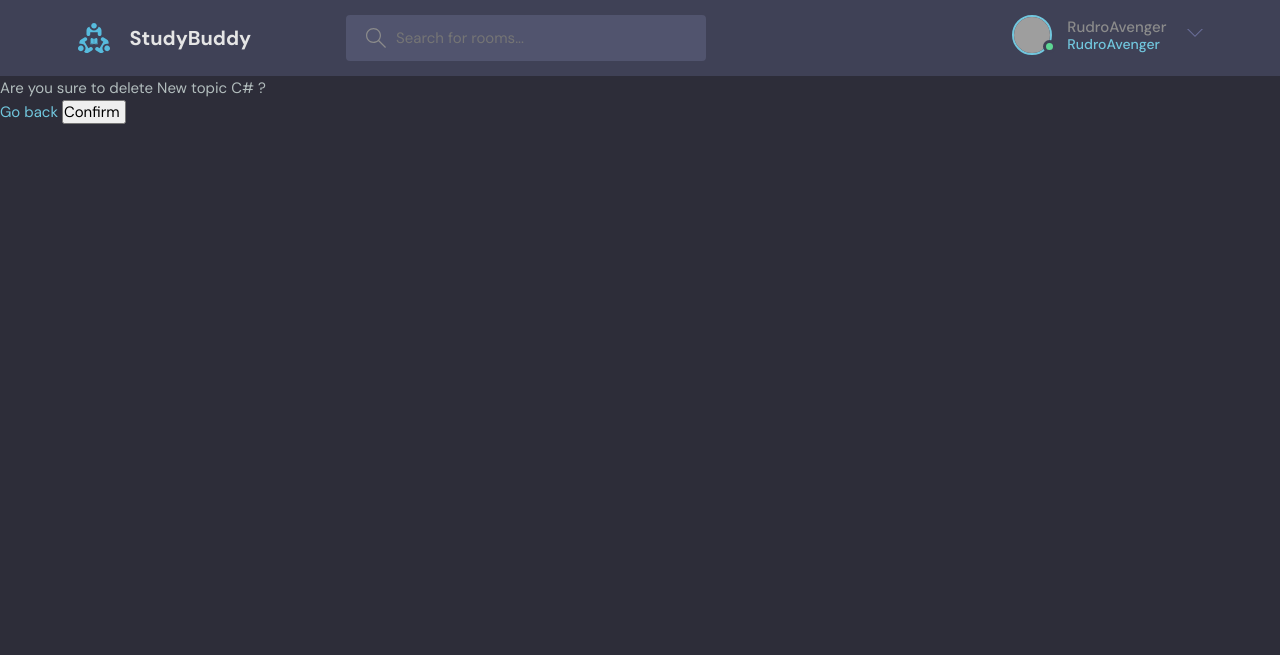
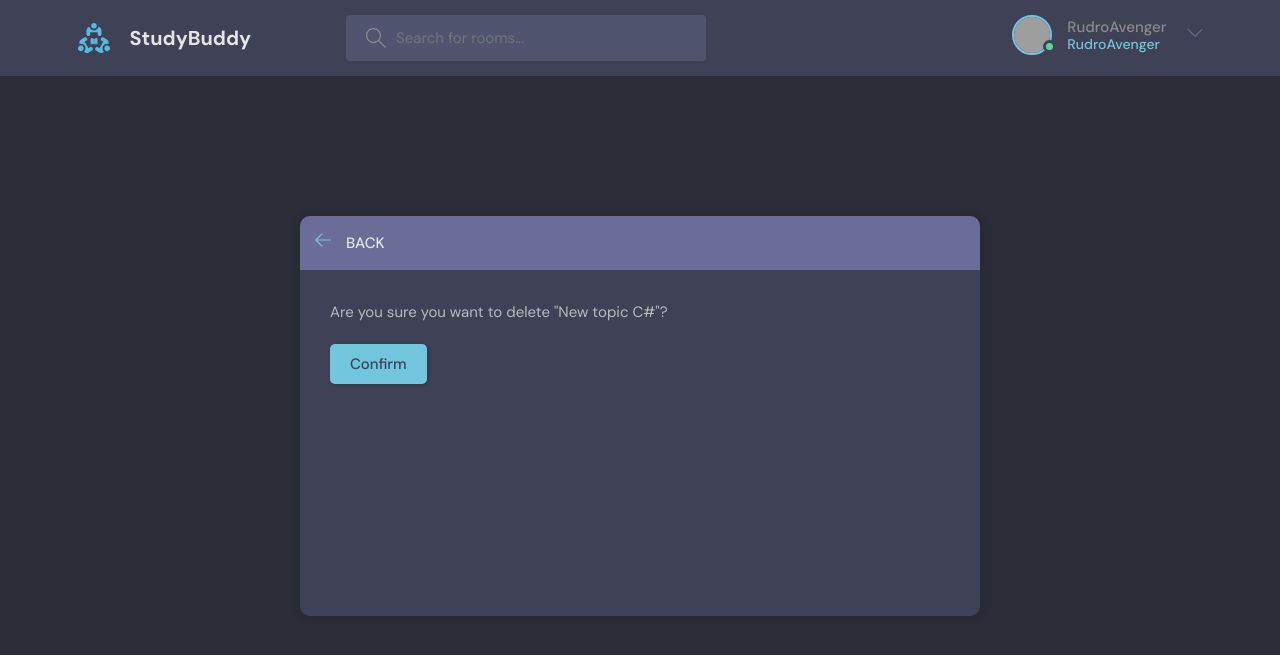
Before and after one commit to SynysterRudro/Django-StudyBud, a Django app: page /delete-room/11 in a window 1280 px wide. Shown: the top 655 px of the page. Run offline with Django 5.2, Linux system fonts and the light colour scheme; a user stored in the database is signed in; data comes from the database, SQL or seed files in the repository; both versions use the stored data as it was after the commit; grey boxes are pictures that could not be loaded.

Commit message:
delete page updated

```diff
--- a/base/templates/base/delete.html
+++ b/base/templates/base/delete.html
@@ -1,11 +1,41 @@
-{%extends 'main.html'%} {%block content%}
+{% extends "main.html" %} {% block content %}
 
-<form method="POST" action="">
-  {%csrf_token%}
-  <p>Are you sure to delete {{obj}} ?</p>
-  <a href="{{ request.META.HTTP_REFERER }}">Go back</a>
+<main class="delete-item layout">
+  <div class="container">
+    <div class="layout__box">
+      <div class="layout__boxHeader">
+        <div class="layout__boxTitle">
+          <a href="{{ request.META.HTTP_REFERER }}">
+            <svg
+              version="1.1"
+              xmlns="http://www.w3.org/2000/svg"
+              width="32"
+              height="32"
+              viewBox="0 0 32 32"
+            >
+              <title>arrow-left</title>
+              <path
+                d="M13.723 2.286l-13.723 13.714 13.719 13.714 1.616-1.611-10.96-10.96h27.625v-2.286h-27.625l10.965-10.965-1.616-1.607z"
+              ></path>
+            </svg>
+          </a>
+          <h3>Back</h3>
+        </div>
+      </div>
+      <div class="layout__body">
+        <form class="form" action="" method="POST">
+          {% csrf_token %}
+          <div class="form__group">
+            <p>Are you sure you want to delete "{{obj}}"?</p>
+          </div>
 
-  <input type="submit" value="Confirm " />
-</form>
-
-{%endblock content%}
+          <div class="for__group">
+            <input class="btn btn--main" type="submit" value="Confirm" />
+          </div>
+        </form>
+      </div>
+    </div>
+  </div>
+</main>
+<script src="script.js"></script>
+{% endblock content %}
```
Also changed, not shown: base/templates/base/delete_old.html (added, +11 -0 lines), db.sqlite3, 1 other file.
